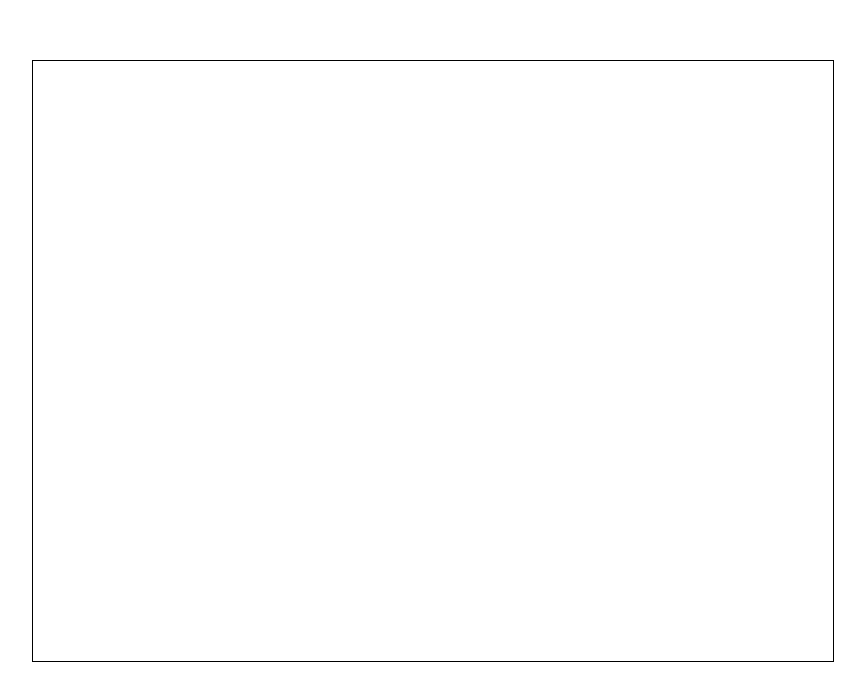
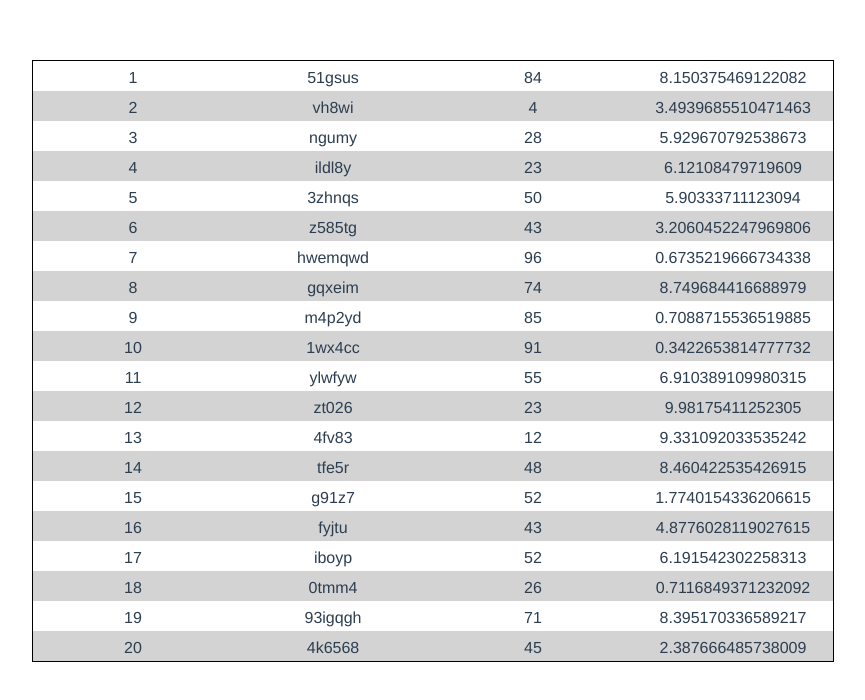
Before and after one commit to bkapus2/VueVirtualScroller, a Vue app: page / in a window 1280 px wide. Shown: the top 700 px of the page, without its empty margins (207-1072 px from the left). Built offline with nearby package versions, Linux system fonts and the light colour scheme.

Commit message:
created test data files, created test component, rendering now works

```diff
--- a/src/App.vue
+++ b/src/App.vue
@@ -11,22 +11,13 @@
 <script>
 // import VirtualScroll from './components/VirtualScroll';
 import VirtualScroll from './components/RecyclingVirtualScroller';
-import oncePerFrame from './utils/oncePerFrame';
-window.oncePerFrame = oncePerFrame;
-const randomString = () => Math.random().toString(36).substring(7);
-const randomInt = () => Math.ceil(Math.random()*100);
-const randomFloat = () => Math.random()*10;
-const items = Array.apply(null, Array(1000)).map(function items(_, index){
+import TestDataItem from './components/TestDataItem';
+import rows from './testData/rows';
+const items = rows.map(function mapRow(item, index) {
   return {
-    data: {
-      col0: index,
-      col1: randomString(),
-      col2: randomInt(),
-      col3: randomFloat(),
-      col4: randomFloat(),
-      col5: randomFloat(),
-      col6: randomFloat(),
-    }
+    component: TestDataItem,
+    index,
+    data: item,
   }
 });
 
--- a/src/components/RecyclingVirtualScroller.vue
+++ b/src/components/RecyclingVirtualScroller.vue
@@ -1,10 +1,8 @@
 <template>
   <div class="recycling-virtual-scroller" @scroll.passive="onScroll">
     <div class="items-container" :style="containerStyle">
-      <div class="item-wrapper">
-        <div class="item-view" v-for="vm in viewModels" :key="vm.id">
-          <component :is="item.component" :item="item"></component>
-        </div>
+      <div class="item-view" v-for="vm in viewModels" :key="vm.id" :style="{ top: vm.top+'px', display: vm.display }">
+        <component :is="vm.component" :item="vm.data" :item-index="vm.index"></component>
       </div>
     </div>
   </div>
@@ -12,6 +10,7 @@
 
 <script>
 import oncePerFrame from '@/utils/oncePerFrame';
+import debounce from '@/utils/debounce';
 
 function validateItem(item) {
   return false;
@@ -161,10 +160,13 @@ export default {
   created() {
     // create a viewModel pool
     this.vmPool = createVmPool();
-    this.pool = this.vmPool.getPool();
+    this.viewModels = this.vmPool.getPool();
 
     // create a oncePerFrame throttle for update functions
     this.updateVisibleItems = oncePerFrame(this.updateVisibleItems);
+
+    // create debounce functions
+    this.cleanPool = debounce(this.cleanPool, { delay: 1000 });
 
     // create non-reactive data
     this.lastUpdate = {
@@ -183,11 +185,13 @@ export default {
     window.console.timeEnd('update');
   },
   methods: {
-    onScroll() {
+    onScroll(e) {
+      console.log(e);
       this.updateVisibleItems();
+      this.cleanPool();
     },
     updateVisibleItems() {
-      console.time('updateVisibleItems');
+      console.time('#updateVisibleItems');
       const { items, vmPool, itemHeight } = this;
       const { startIndex, endIndex, totalHeight } = this.fixedHeightMode
         ? this.getFixedHeightData()
@@ -199,7 +203,7 @@ export default {
       });
 
       // ensure that each visible item has a vm
-      for (var index = startIndex; index <= endIndex; index++) {
+      for (var index = startIndex; index < endIndex; index++) {
         const item = items[index];
         let vm = vmPool.findByIndex(index);
         if (!vm) {
@@ -214,18 +218,20 @@ export default {
         }
       }
 
-      // todo: add this to a debounce throttled to onScroll so that we GC up only during downtime
-      // todo: would modifying the pool in place be faster?
-      this.pool = vmPool.removeUnused();
-
       // update component
       this.totalHeight = totalHeight;
       this.lastUpdate.startIndex = startIndex;
       this.lastUpdate.endIndex = endIndex;
 
-      console.timeEnd('updateVisibleItems');
-      // todo: for development ad a throttle to vmPool.print
-      // vmPool.print();
+      console.timeEnd('#updateVisibleItems');
+    },
+    cleanPool() {
+      console.time('#cleanPool')
+      // todo: would modifying the pool in place be faster?
+      this.vmPool.print();
+      this.viewModels = this.vmPool.removeUnused();
+      this.vmPool.print();
+      console.timeEnd('#cleanPool')
     },
     getBounds() {
       const { scrollTop, offsetHeight } = this.$el;
@@ -252,7 +258,7 @@ export default {
     },
     getVariableHeightData() {
       throw new Error("todo: #getVariableHeightData");
-    }
+    },
   },
 };
 </script>
@@ -264,4 +270,13 @@ export default {
   position: relative;
   overflow-y: auto;
 }
+.items-container {
+  top: 0;
+}
+.item-view {
+  position: absolute;
+  left: 0;
+  right: 0;
+  overflow: hidden;
+}
 </style>
--- /dev/null
+++ b/src/components/TestDataItem.vue
@@ -0,0 +1,49 @@
+<template>
+  <div class="item" :class="{ odd: indexIsOdd }">
+    <div v-for="(column, columnIndex) in columns" :key="columnIndex" class="item-prop">
+      {{ item[column.key] }}
+    </div>
+  </div>
+</template>
+
+<script>
+import testDataColumns from '@/testData/columns';
+export default {
+  props: {
+    item: {
+      required: true,
+      type: Object
+    },
+    itemIndex: {
+      required: true,
+      type: Number,
+    }
+  },
+  computed: {
+    indexIsOdd() {
+      return this.itemIndex % 2 === 1
+    }
+  },
+  data() {
+    return {
+      columns: testDataColumns,
+    }
+  }
+}
+</script>
+
+<style scoped>
+.item {
+  height: 30px;
+  display: flex;
+}
+.item.odd {
+  background-color: lightgray;
+}
+.item-prop {
+  display: inline-block;
+  padding: 8px;
+  width: 200px;
+  height: 30px;
+}
+</style>
--- /dev/null
+++ b/src/testData/columns.js
@@ -0,0 +1,38 @@
+let uid = 1;
+
+const randomString = () => Math.random().toString(36).substring(7);
+const randomInt = () => Math.ceil(Math.random() * 100);
+const randomFloat = () => Math.random() * 10;
+
+export default [
+  {
+    title: 'ID',
+    key: 'id',
+    generateCellData() {
+      const id = uid;
+      uid += 1;
+      return id;
+    },
+  },
+  {
+    title: 'Col 1',
+    key: 'col1',
+    generateCellData() {
+      return randomString();
+    },
+  },
+  {
+    title: 'Col 2',
+    key: 'col2',
+    generateCellData() {
+      return randomInt();
+    },
+  },
+  {
+    title: 'Col 3',
+    key: 'col3',
+    generateCellData() {
+      return randomFloat();
+    },
+  },
+];
--- /dev/null
+++ b/src/testData/rows.js
@@ -0,0 +1,13 @@
+import columns from './columns';
+
+const rows = [];
+let nRows = 100000;
+function colReduceFn(acc, col) {
+  acc[col.key] = col.generateCellData();
+  return acc;
+}
+while (nRows--) { // eslint-disable-line no-plusplus
+  rows.push(columns.reduce(colReduceFn, {}));
+}
+
+export default rows;
--- /dev/null
+++ b/src/utils/debounce.js
@@ -0,0 +1,22 @@
+export default function debounce(func, { delay = 17, trailing = true } = {}) {
+  let timeout;
+
+  return function callFn(...args) {
+    const context = this;
+    function later() {
+      timeout = null;
+      if (trailing) {
+        func.apply(context, args);
+      }
+    }
+
+    const callNow = !trailing && !timeout;
+    if (timeout) {
+      clearTimeout(timeout);
+    }
+    timeout = setTimeout(later, delay);
+    if (callNow) {
+      func.apply(context, args);
+    }
+  };
+}
```
